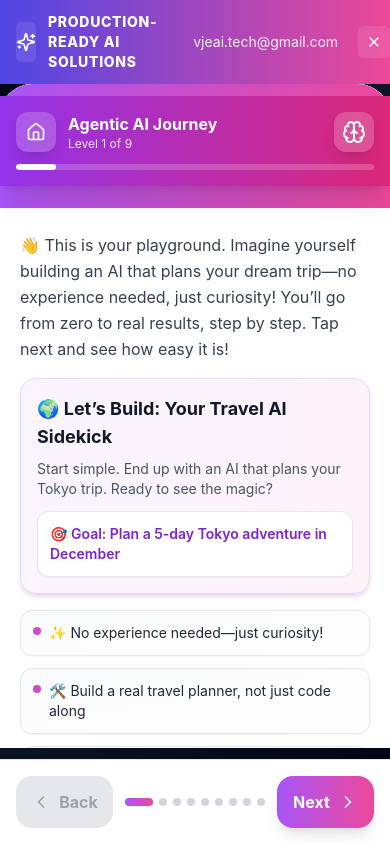
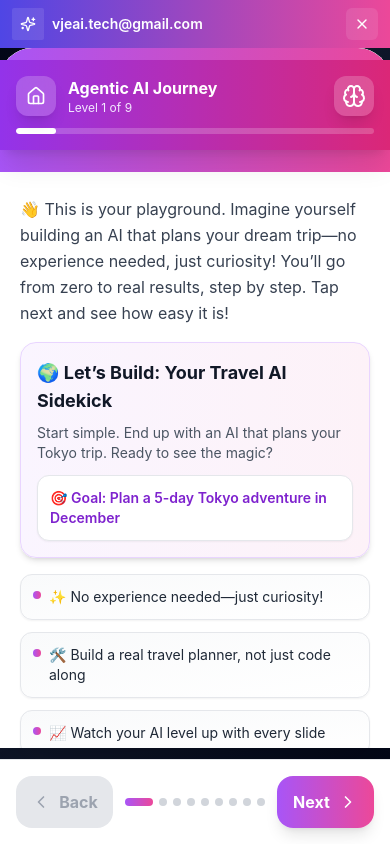
Before and after one commit to vjeai09/agenticai-demo, a React (Vite) app in the folder agentic-demo-frontend/: page / in a window 390 px wide. Shown: the top 844 px of the page. Built offline with nearby package versions, Linux system fonts and the light colour scheme.

Commit message:
fix(ui): compact mobile banner + keep rich desktop banner to reduce clutter

```diff
--- a/agentic-demo-frontend/src/components/ContactBanner.jsx
+++ b/agentic-demo-frontend/src/components/ContactBanner.jsx
@@ -39,8 +39,10 @@ export default function ContactBanner() {
       initial={{ opacity: 0, y: -12 }}
       animate={{ opacity: 1, y: 0 }}
       transition={{ duration: 0.28 }}
-      className="fixed top-0 left-0 right-0 z-50 bg-gradient-to-r from-indigo-600 to-pink-500"
+      className="fixed top-0 left-0 right-0 z-50"
     >
+      {/* Desktop / large tablet banner (rich) */}
+      <div className="hidden sm:block bg-gradient-to-r from-indigo-600 to-pink-500">
         <div className="max-w-7xl mx-auto px-4 py-3">
           <div className="flex items-center justify-between gap-4">
             <div className="flex items-center gap-3">
@@ -55,13 +57,29 @@ export default function ContactBanner() {
             {/* Inline email only, no Contact button as requested */}
             <div className="flex items-center gap-3">
               <div className="text-sm text-white/90 tabular-nums">vjeai.tech@gmail.com</div>
-            <button onClick={close} aria-label="Dismiss banner" className="ml-2 p-2 rounded-md bg-white/10 hidden sm:inline-flex items-center justify-center">
+              <button onClick={close} aria-label="Dismiss banner" className="ml-2 p-2 rounded-md bg-white/10 inline-flex items-center justify-center">
                 <X className="w-4 h-4 text-white" />
               </button>
-            {/* show a small dismiss on very small screens */}
-            <button onClick={close} aria-label="Dismiss banner" className="ml-2 p-2 rounded-md bg-white/10 inline-flex sm:hidden items-center justify-center">
+            </div>
+          </div>
+        </div>
+      </div>
+
+      {/* Mobile compact banner — slim and non-intrusive */}
+      <div className="sm:hidden bg-gradient-to-r from-indigo-600 to-pink-500">
+        <div className="max-w-7xl mx-auto px-3 py-2">
+          <div className="flex items-center justify-between gap-3">
+            <div className="flex items-center gap-2">
+              <div className="w-8 h-8 bg-white/10 rounded-sm flex items-center justify-center">
+                <Sparkles className="w-4 h-4 text-white" />
+              </div>
+              <div className="text-sm font-semibold text-white truncate">vjeai.tech@gmail.com</div>
+            </div>
+            <div className="flex items-center gap-2">
+              <button onClick={close} aria-label="Dismiss banner" className="p-2 rounded-md bg-white/10 inline-flex items-center justify-center">
                 <X className="w-4 h-4 text-white" />
               </button>
+            </div>
           </div>
         </div>
       </div>
```
Lines whose indentation alone changed are shown as unchanged.
